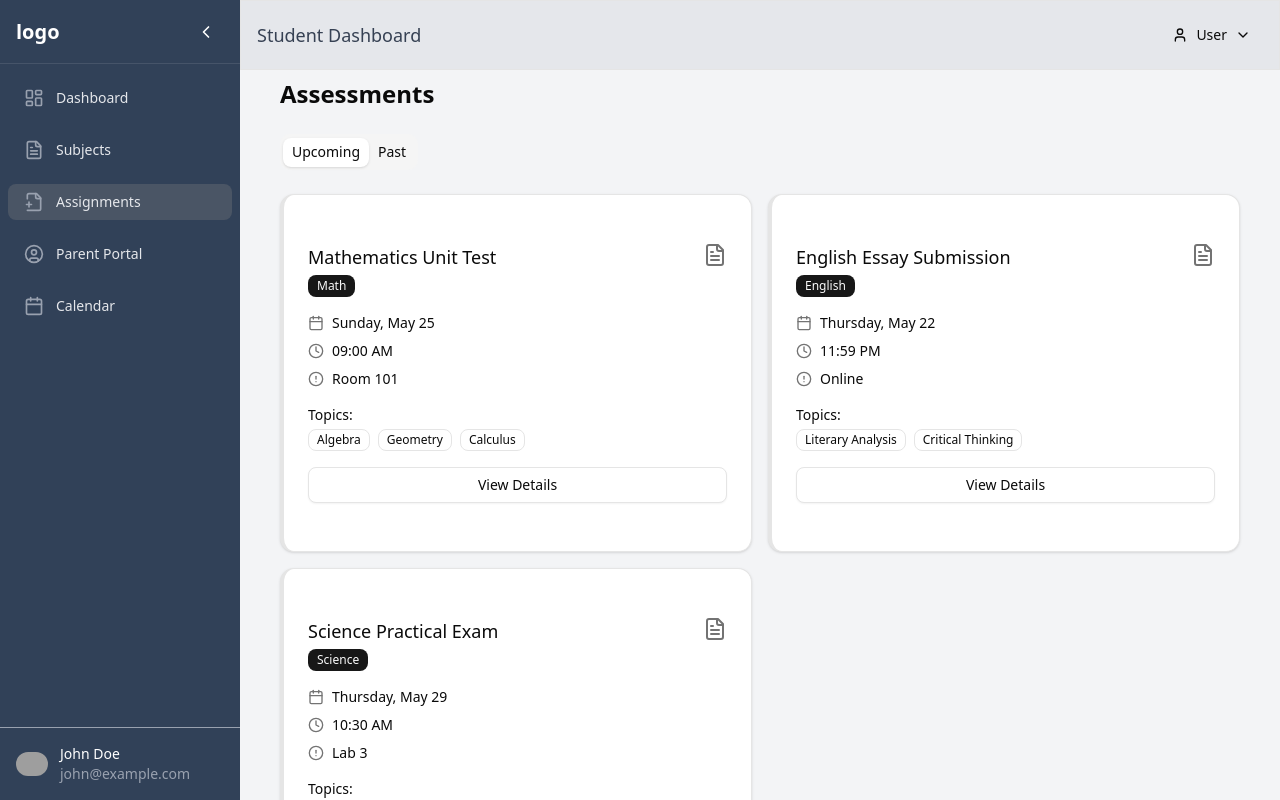
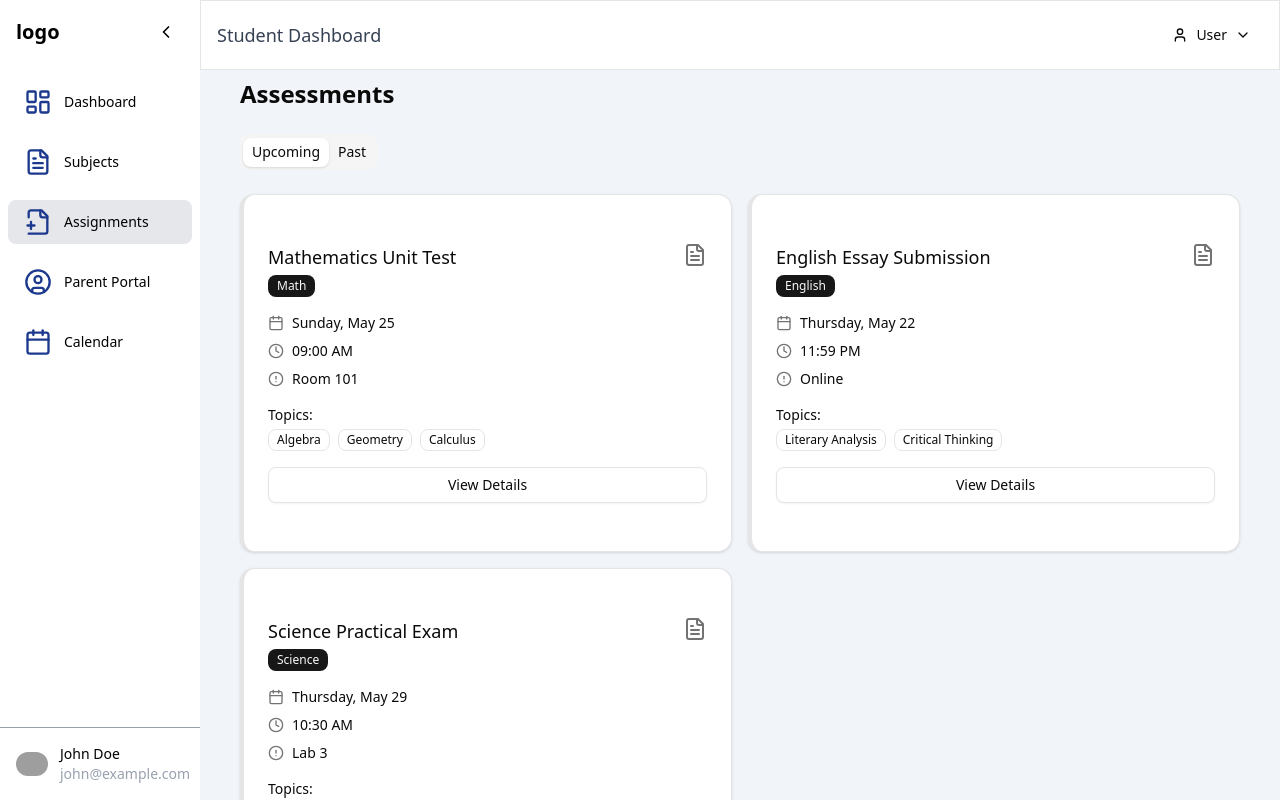
Before and after one commit to varruunnn/ClassSync, a React (Vite) app in the folder frontend/: page /student/assessment in a window 1280 px wide. Built offline with nearby package versions, Linux system fonts and the light colour scheme; grey boxes are pictures that could not be loaded.

Commit message:
student and teacher layout fix

```diff
--- a/frontend/src/components/layout/Applayout.tsx
+++ b/frontend/src/components/layout/Applayout.tsx
@@ -19,7 +19,7 @@ const AppLayout = ({ children }: AppLayoutProps) => {
         <Navbar />
 
         {/* Scrollable Content */}
-        <main className="flex-1 overflow-y-auto overflow-x-hidden bg-gray-100 p-2 relative  ">
+        <main className="flex-1 overflow-y-auto overflow-x-hidden bg-slate-100 p-2 relative  ">
           <div className="max-w-7xl mx-auto">{children}</div>
         </main>
       </div>
--- a/frontend/src/components/layout/Navbar.tsx
+++ b/frontend/src/components/layout/Navbar.tsx
@@ -15,7 +15,7 @@ const Navbar = () => {
   const { toggleSidebar } = useSidebar();
 
   return (
-    <header className="bg-gray-200 shadow-lg p-4 flex items-center justify-between border">
+    <header className="bg-white shadow-lg p-4 flex items-center justify-between border">
       <div className='flex items-center gap-4'>
         <Button
           variant="ghost"
--- a/frontend/src/components/layout/Sidebar.tsx
+++ b/frontend/src/components/layout/Sidebar.tsx
@@ -7,8 +7,6 @@ import {
   ChevronRight,
   LayoutDashboard,
   FilePlus2,
-  // BellRing,
-  // Settings,
   Calendar,
 
   UserCircle,
@@ -22,9 +20,6 @@ const navigation = [
   { name: 'Assignments', href: '/student/assessment', icon: FilePlus2 },
   { name: 'Parent Portal', href: '/student/parent', icon: UserCircle },
   { name: 'Calendar', href: '/student/calendar', icon: Calendar },
-  // { name: 'Notifications', href: '/notifications', icon: BellRing },
-  // { name: 'Settings', href: '/settings', icon: Settings },
-
 ];
 
 const Sidebar = () => {
@@ -44,8 +39,8 @@ const Sidebar = () => {
 
       {/* Sidebar */}
       <div className={cn(
-        "fixed inset-y-0 left-0 z-40 bg-slate-700 text-white transition-all duration-300 ease-in-out",
-        collapsed ? "w-20" : "w-60",
+        "fixed inset-y-0 left-0 z-40 bg-white text-black transition-all duration-300 ease-in-out",
+        collapsed ? "w-20" : "w-50",
         isMobile ? (isOpen ? "translate-x-0" : "-translate-x-full") : "translate-x-0",
         "md:relative"
       )}>
@@ -73,19 +68,27 @@ const Sidebar = () => {
               const isActive = location.pathname === item.href;
               return (
                 <Link
-                  key={item.name}
-                  to={item.href}
-                  onClick={() => isMobile && toggleSidebar()}
+                key={item.name}
+                to={item.href}
+                onClick={() => isMobile && toggleSidebar()}
+                className={cn(
+                  "flex items-center px-4 py-2 text-sm font-medium rounded-md transition-colors",
+                  isActive
+                    ? "bg-gray-200 text-primary-foreground"
+                    : "text-primary-foreground/70 hover:bg-slate-200 hover:text-primary-foreground"
+                )}
+              >
+                <item.icon className={cn("w-7 h-7 text-blue-900 transition-all duration-300", !collapsed && "mr-3")} />
+                <span
                   className={cn(
-                    "flex items-center px-4 py-2 text-sm font-medium  rounded-md transition-colors",
-                    isActive
-                      ? "bg-gray-600 text-primary-foreground "
-                      : "text-primary-foreground/70 hover:bg-slate-600 hover:text-primary-foreground"
+                    "text-black font-normal transition-all duration-300 overflow-hidden whitespace-nowrap",
+                    collapsed ? "opacity-0 max-w-0" : "opacity-100 max-w-[200px]"
                   )}
                 >
-                  <item.icon className="w-5 h-5 mr-3 text-gray-400" />
-                  {!collapsed && <span className='text-gray-200'>{item.name}</span>}
-                </Link>
+                  {item.name}
+                </span>
+              </Link>
+
               );
             })}
           </nav>
--- a/frontend/src/components/layout/teacher/TeacherDashboard.tsx
+++ b/frontend/src/components/layout/teacher/TeacherDashboard.tsx
@@ -18,7 +18,7 @@ export default function TeacherDashboard({ children, student, title }: TeacherDa
     <SidebarProvider defaultOpen={true}>
     <div className="flex h-screen overflow-hidden bg-background">
       {/* Sidebar - Fixed */}
-      <TeacherSidebar student={student}/>
+      <TeacherSidebar />
 
       {/* Main Content */}
       <div className="flex flex-col flex-1 h-full">
--- a/frontend/src/components/layout/teacher/TeacherNavbar.tsx
+++ b/frontend/src/components/layout/teacher/TeacherNavbar.tsx
@@ -2,7 +2,6 @@ import type{ Student } from "@/types";
 import { Avatar, AvatarFallback, AvatarImage } from "@/components/ui/avatar";
 import { Button } from "@/components/ui/button";
 import { Badge } from "@/components/ui/badge";
-import { SidebarTrigger } from "@/components/ui/sidebar";
 import { Bell, MessageSquare, Plus } from "lucide-react";
 import { ClassroomSelector } from "@/components/dashboard/Teacher/components/ClassroomSelector";
 
@@ -20,9 +19,8 @@ export default function TeacherNavbar({ student, title = "Teacher Dashboard" }:
   };
 
   return (
-    <header className="border-b bg-white py-4 px-6 flex justify-between items-center shadow-sm">
+    <header className="border-b bg-white py-4 px-10 flex justify-between items-center shadow-sm">
       <div className="flex items-center gap-8">
-        <SidebarTrigger />
         <div>
           <h1 className="text-2xl font-bold text-gray-900">{title}</h1>
           <p className="text-sm text-gray-500">Welcome back, Prof. Johnson</p>
--- a/frontend/src/components/layout/teacher/TeacherSidebar.tsx
+++ b/frontend/src/components/layout/teacher/TeacherSidebar.tsx
@@ -1,165 +1,125 @@
-import type{ Student } from "@/types";
-import { Avatar, AvatarFallback, AvatarImage } from "@/components/ui/avatar";
-import { Button } from "@/components/ui/button";
+import { useState } from 'react';
+import { Link, useLocation } from 'react-router-dom';
+import { cn } from '@/lib/utils';
 import {
+  FileText,
+  ChevronLeft,
+  ChevronRight,
   LayoutDashboard,
-  BookOpen,
-  Users,
-  FileText,
+  FilePlus2,
   Calendar,
-  GraduationCap,
-  ClipboardList,
-  BarChart3,
-  MessageSquare,
+  UserCircle,
+  BellRing,
   Settings,
-  LogOut
-} from "lucide-react";
-import { Link } from "react-router-dom";
-import {
-  Sidebar,
-  SidebarContent,
-  SidebarFooter,
-  SidebarHeader,
-  SidebarMenu,
-  SidebarMenuItem,
-  SidebarMenuButton,
-  SidebarGroup,
-  SidebarGroupLabel,
-  SidebarGroupContent,
-} from "@/components/ui/sidebar";
+  School,
+} from 'lucide-react';
+import { useSidebar } from '@/components/contexts/SidebarContext';
 
-interface TeacherSidebarProps {
-  student: Student;
-}
 
-export default function TeacherSidebar({ student }: TeacherSidebarProps) {
-  const getInitials = (name: string) => {
-    return name
-      .split(" ")
-      .map((n) => n[0])
-      .join("");
-  };
+
+const navigation = [
+  { name: 'Dashboard', href: '/teacher', icon: LayoutDashboard },
+  { name: 'My Class', href: '/teacher/classes', icon: School },
+  { name: 'Subjects', href: '/teacher/subjects', icon: FileText },
+  { name: 'Assignments', href: '/teacher/assignments', icon: FilePlus2 },
+  { name: 'GradeBook', href: '/teacher/gradebook', icon: UserCircle },
+  { name: 'Message', href: '/teacher/messages', icon: Calendar },
+  { name: 'Calender', href: '/teacher/calendar', icon: BellRing },
+  { name: 'Settings', href: '/teacher/settings', icon: Settings      },
+
+];
+
+const TeacherSidebar = () => {
+  const [collapsed, setCollapsed] = useState(false);
+  const { isOpen, isMobile, toggleSidebar } = useSidebar();
+  const location = useLocation();
 
   return (
-    <Sidebar collapsible="icon">
-      <SidebarHeader>
-        <div className="flex items-center space-x-2 px-2">
-          <GraduationCap className="h-8 w-8 text-blue-600" />
-          <h2 className="text-xl font-bold text-blue-600">Logo</h2>
-        </div>
-      </SidebarHeader>
-      <SidebarContent>
-        <SidebarGroup>
-          <SidebarGroupLabel>Teaching</SidebarGroupLabel>
-          <SidebarGroupContent>
-            <SidebarMenu>
-              <SidebarMenuItem>
-                <SidebarMenuButton asChild tooltip="Dashboard">
-                  <Link to="/teacher" className="flex items-center">
-                    <LayoutDashboard className="w-8 h-8 mr-2" />
-                    <span>Dashboard</span>
-                  </Link>
-                </SidebarMenuButton>
-              </SidebarMenuItem>
-              <SidebarMenuItem>
-                <SidebarMenuButton asChild tooltip="My Classes">
-                  <Link to="/teacher/classes" className="flex items-center">
-                    <Users className="w-5 h-5 mr-2" />
-                    <span>My Classes</span>
-                  </Link>
-                </SidebarMenuButton>
-              </SidebarMenuItem>
-              <SidebarMenuItem>
-                <SidebarMenuButton asChild tooltip="Subjects">
-                  <Link to="/teacher/subjects" className="flex items-center">
-                    <BookOpen className="w-5 h-5 mr-2" />
-                    <span>Subjects</span>
-                  </Link>
-                </SidebarMenuButton>
-              </SidebarMenuItem>
-              <SidebarMenuItem>
-                <SidebarMenuButton asChild tooltip="Assignments">
-                  <Link to="/teacher/assignments" className="flex items-center">
-                    <FileText className="w-5 h-5 mr-2" />
-                    <span>Assignments</span>
-                  </Link>
-                </SidebarMenuButton>
-              </SidebarMenuItem>
-              <SidebarMenuItem>
-                <SidebarMenuButton asChild tooltip="Gradebook">
-                  <Link to="/teacher/gradebook" className="flex items-center">
-                    <ClipboardList className="w-5 h-5 mr-2" />
-                    <span>Gradebook</span>
-                  </Link>
-                </SidebarMenuButton>
-              </SidebarMenuItem>
-              <SidebarMenuItem>
-                <SidebarMenuButton asChild tooltip="Analytics">
-                  <Link to="/teacher/analytics" className="flex items-center">
-                    <BarChart3 className="w-5 h-5 mr-2" />
-                    <span>Analytics</span>
-                  </Link>
-                </SidebarMenuButton>
-              </SidebarMenuItem>
-            </SidebarMenu>
-          </SidebarGroupContent>
-        </SidebarGroup>
-        <SidebarGroup>
-          <SidebarGroupLabel>Communication</SidebarGroupLabel>
-          <SidebarGroupContent>
-            <SidebarMenu>
-              <SidebarMenuItem>
-                <SidebarMenuButton asChild tooltip="Messages">
-                  <Link to="/teacher/messages" className="flex items-center">
-                    <MessageSquare className="w-5 h-5 mr-2" />
-                    <span>Messages</span>
-                  </Link>
-                </SidebarMenuButton>
-              </SidebarMenuItem>
-              <SidebarMenuItem>
-                <SidebarMenuButton asChild tooltip="Calendar">
-                  <Link to="/teacher/calendar" className="flex items-center">
-                    <Calendar className="w-5 h-5 mr-2" />
-                    <span>Calendar</span>
-                  </Link>
-                </SidebarMenuButton>
-              </SidebarMenuItem>
-            </SidebarMenu>
-          </SidebarGroupContent>
-        </SidebarGroup>
-        <SidebarGroup>
-          <SidebarGroupLabel>Account</SidebarGroupLabel>
-          <SidebarGroupContent>
-            <SidebarMenu>
-              <SidebarMenuItem>
-                <SidebarMenuButton asChild tooltip="Settings">
-                  <Link to="/teacher/settings" className="flex items-center">
-                    <Settings className="w-5 h-5 mr-2" />
-                    <span>Settings</span>
-                  </Link>
-                </SidebarMenuButton>
-              </SidebarMenuItem>
-            </SidebarMenu>
-          </SidebarGroupContent>
-        </SidebarGroup>
-      </SidebarContent>
-      <SidebarFooter>
-        <div className="flex items-center px-4 py-2">
-          <div className="flex items-center gap-2">
-            <Avatar>
-              <AvatarImage src={student.avatar} />
-              <AvatarFallback>{getInitials(student.name)}</AvatarFallback>
-            </Avatar>
-            <div className="flex flex-col">
-              <span className="text-sm font-medium">Prof. Johnson</span>
-              <span className="text-xs text-muted-foreground">Mathematics Dept.</span>
+    <>
+      {/* Overlay for mobile */}
+      {isMobile && isOpen && (
+        <div
+          className="fixed inset-0 bg-black/50 z-40 md:hidden"
+          onClick={toggleSidebar}
+        />
+      )}
+
+      {/* Sidebar */}
+      <div className={cn(
+        "fixed inset-y-0 left-0 z-40 bg-white text-black transition-all duration-300 ease-in-out",
+        collapsed ? "w-20" : "w-50",
+        isMobile ? (isOpen ? "translate-x-0" : "-translate-x-full") : "translate-x-0",
+        "md:relative"
+      )}>
+        <div className="flex flex-col h-full">
+          {/* Logo */}
+          <div className="flex items-center justify-between h-16 px-4 border-b border-primary-foreground/10">
+            <Link to="/dashboard" className="flex items-center space-x-2">
+              <span className={cn("text-xl font-bold", collapsed && "hidden")}>logo</span>
+            </Link>
+            <button
+              onClick={() => setCollapsed(!collapsed)}
+              className="p-2 rounded-md hover:bg-primary-foreground/10 hidden md:block"
+            >
+              {collapsed ? (
+                <ChevronRight className="w-5 h-5" />
+              ) : (
+                <ChevronLeft className="w-5 h-5" />
+              )}
+            </button>
+          </div>
+
+          {/* Navigation */}
+          <nav className="flex-1 px-2 py-4 space-y-4">
+            {navigation.map((item) => {
+              const isActive = location.pathname === item.href;
+              return (
+                <Link
+                key={item.name}
+                to={item.href}
+                onClick={() => isMobile && toggleSidebar()}
+                className={cn(
+                  "flex items-center px-4 py-2 text-sm font-medium rounded-md transition-colors",
+                  isActive
+                    ? "bg-gray-200 text-primary-foreground"
+                    : "text-primary-foreground/70 hover:bg-slate-200 hover:text-primary-foreground"
+                )}
+              >
+                <item.icon className={cn("w-7 h-7 text-blue-900 transition-all duration-300", !collapsed && "mr-3")} />
+                <span
+                  className={cn(
+                    "text-black font-normal transition-all duration-300 overflow-hidden whitespace-nowrap",
+                    collapsed ? "opacity-0 max-w-0" : "opacity-100 max-w-[200px]"
+                  )}
+                >
+                  {item.name}
+                </span>
+              </Link>
+
+              );
+            })}
+          </nav>
+
+          {/* User Info */}
+          <div className="p-4 border-t border-gray-400">
+            <div className="flex items-center space-x-3">
+              <img
+                src='https://img.freepik.com/free-vector/blue-circle-with-white-user_78370-4707.jpg?semt=ais_hybrid&w=740'
+                alt='user'
+                className='w-8 h-auto rounded-full'
+              />
+              {!collapsed && (
+                <div>
+                  <p className="text-sm font-medium">John Doe</p>
+                  <p className="text-sm text-gray-400">john@example.com</p>
+                </div>
+              )}
             </div>
           </div>
-          <Button variant="ghost" size="icon" className="ml-auto">
-            <LogOut className="w-5 h-5" />
-          </Button>
         </div>
-      </SidebarFooter>
-    </Sidebar>
+      </div>
+    </>
   );
-}
+};
+
+export default TeacherSidebar;
```
